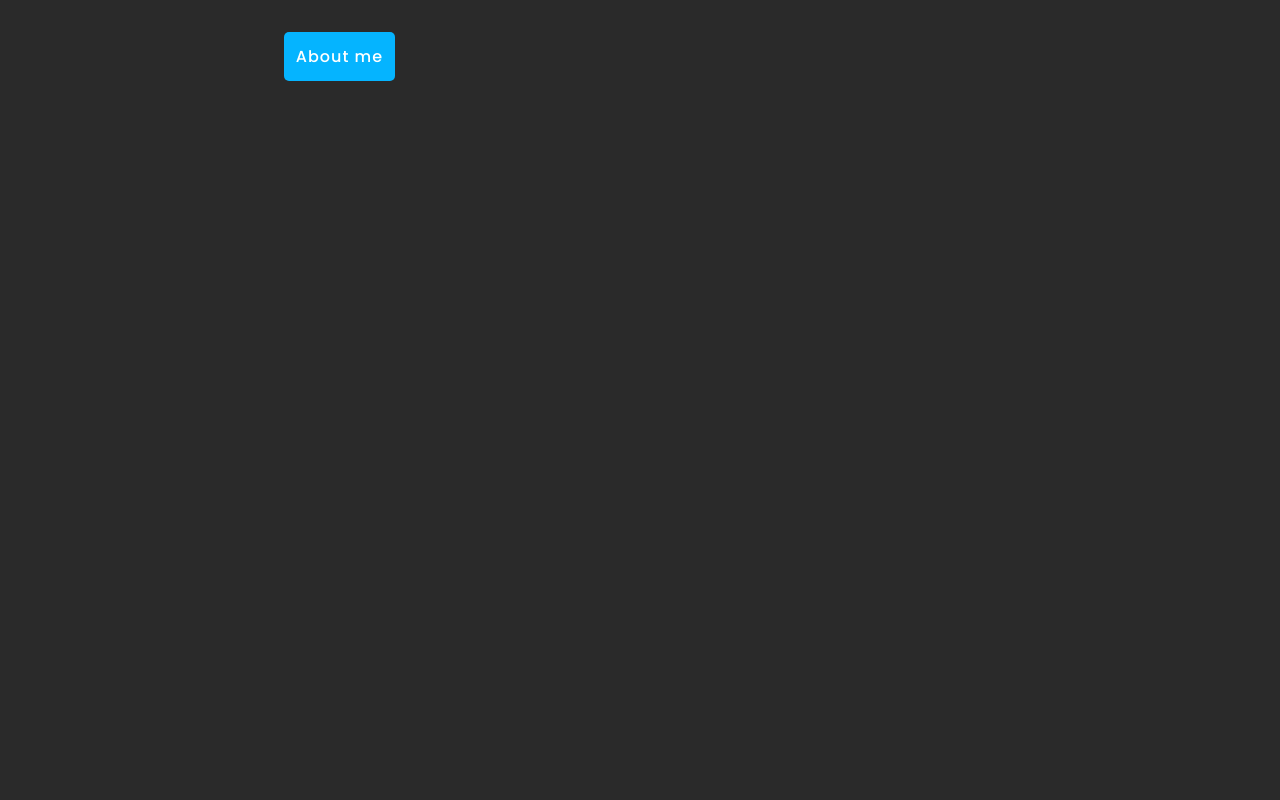
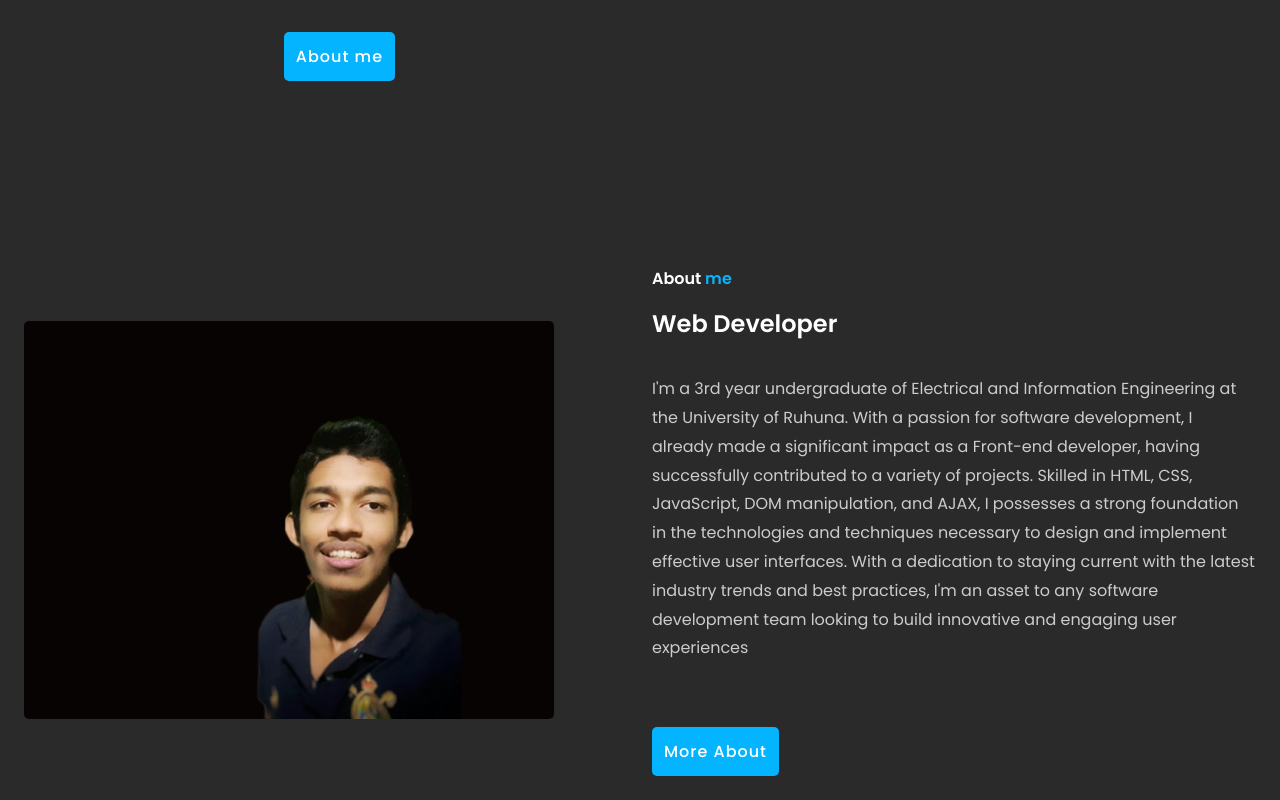
Before and after one commit to supun-ganegoda/my-portfolio-site, a React (Create React App) app: page / in a window 1280 px wide. Shown: the part 553-1353 px from the top of the page. Before the commit the page ends 800 px from the top, so only its background shows below. Built offline with nearby package versions, Linux system fonts and the light colour scheme.

Commit message:
Aboutme sction added

```diff
--- a/src/App.js
+++ b/src/App.js
@@ -2,6 +2,7 @@ import { BrowserRouter as Router } from "react-router-dom";
 import "./App.css";
 import Header from "./components/Header";
 import Home from "./components/Home";
+import Aboutme from "./components/Aboutme";
 
 function App() {
   return (
@@ -9,6 +10,7 @@ function App() {
       <Router>
         <Header />
         <Home />
+        <Aboutme />
       </Router>
     </>
   );
--- /dev/null
+++ b/src/components/Aboutme.css
@@ -0,0 +1,32 @@
+@import "../Variables.css";
+
+.about {
+  display: grid;
+  grid-template-columns: repeat(2, 1fr);
+  align-items: center;
+  padding: 24px;
+  gap: 1.5rem;
+}
+.about-img img {
+  max-width: 530px;
+  height: auto;
+  width: 100%;
+  border-radius: 5px;
+}
+.about-text h2 {
+  font-size: var(--h2-font);
+  line-height: 1;
+}
+.about-text h4 {
+  font-size: 24px;
+  font-weight: 600;
+  color: var(--text-color);
+  line-height: 1.8;
+  margin: 15px 0 30px;
+}
+.about-text p {
+  color: var(--second-color);
+  font-size: var(--p-font);
+  line-height: 1.8;
+  margin-bottom: 4rem;
+}
--- /dev/null
+++ b/src/components/Aboutme.js
@@ -0,0 +1,33 @@
+import "./Aboutme.css";
+
+const Aboutme = () => {
+  return (
+    <div className="about" id="about">
+      <div className="about-img">
+        <img src="Profile.png" alt="profile"></img>
+      </div>
+      <div className="about-text">
+        <h2>
+          About <span>me</span>
+        </h2>
+        <h4>Web Developer</h4>
+        <p>
+          I'm a 3rd year undergraduate of Electrical and Information Engineering
+          at the University of Ruhuna. With a passion for software development,
+          I already made a significant impact as a Front-end developer, having
+          successfully contributed to a variety of projects. Skilled in HTML,
+          CSS, JavaScript, DOM manipulation, and AJAX, I possesses a strong
+          foundation in the technologies and techniques necessary to design and
+          implement effective user interfaces. With a dedication to staying
+          current with the latest industry trends and best practices, I'm an
+          asset to any software development team looking to build innovative and
+          engaging user experiences
+        </p>
+        <a href="#" className="btn">
+          More About
+        </a>
+      </div>
+    </div>
+  );
+};
+export default Aboutme;
```
